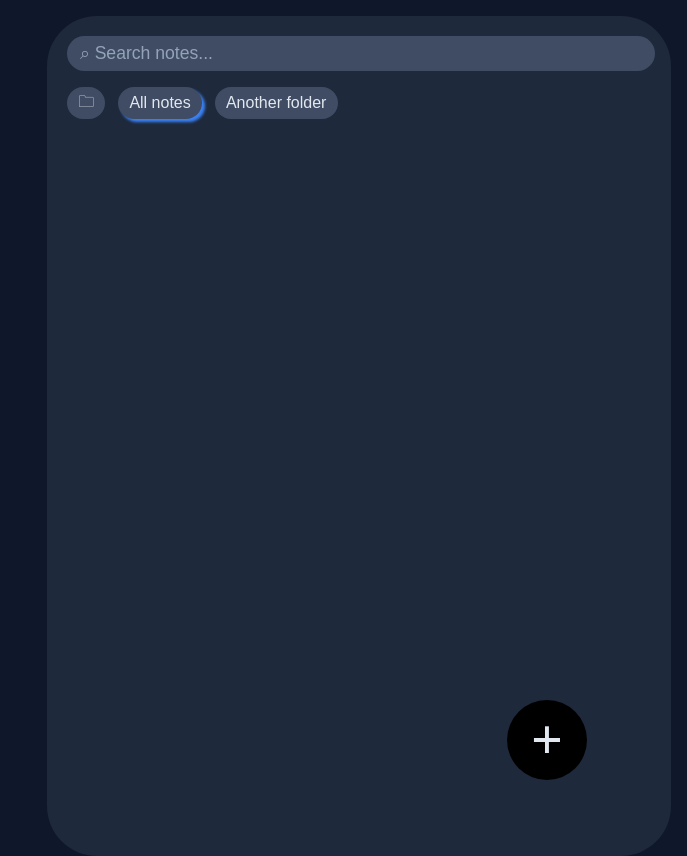
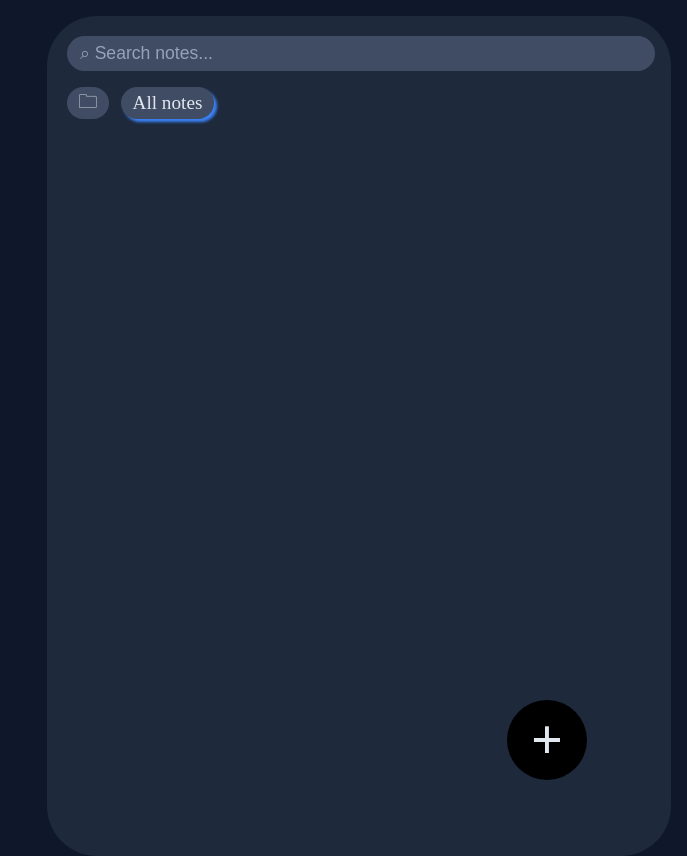
Before and after one commit to Elisabeth039/Dev-dashboard, a React (Vite) app: page / in a window 1280 px wide. Shown: the whole page, without its empty margins (593-1280 px from the left). Built offline with nearby package versions, Linux system fonts and the light colour scheme.

Commit message:
feat: add notes system with folders and persistence
- localStorage for notes and folders
- create, edit, delete, and move notes
- create and delete folders

```diff
--- a/src/App.jsx
+++ b/src/App.jsx
@@ -1,15 +1,30 @@
-import { useState } from 'react';
+import { useState, useEffect } from 'react';
 import './App.css';
 import Folders from './components/Folders.jsx';
 import Notes from './components/Notes.jsx';
 
 function App () {
-    const [folders, setFolders] = useState([
-        {id: 1, name: 'All notes'},
-        {id: 2, name: 'Another folder'}
-    ]);
+    const [folders, setFolders] = useState(() => {
+        const savedFolders = localStorage.getItem('folders')
+        return savedFolders
+        ? JSON.parse(savedFolders)
+        : [{id: 1, name: 'All notes'}]
+    });
 
-    const [activeFolder, setActiveFolder] = useState("All notes");
+    useEffect(() => {
+        localStorage.setItem('folders', JSON.stringify(folders));
+    }, [folders]);
+
+    const [notes, setNotes] = useState(() =>{
+        const savedNotes = localStorage.getItem('notes');
+        return savedNotes ? JSON.parse(savedNotes) : [];
+    });
+
+    useEffect(() => {
+        localStorage.setItem('notes', JSON.stringify(notes));
+    }, [notes])
+
+    const [activeFolder, setActiveFolder] = useState(1);
 
     return(
         <div className='main-content'>
@@ -22,6 +37,10 @@ function App () {
             />
             <Notes
                 activeFolder={activeFolder}
+                folders={folders}
+                setFolders={setFolders}
+                notes={notes}
+                setNotes={setNotes}
             />
           </div>
         </div>
--- a/src/components/Folders.jsx
+++ b/src/components/Folders.jsx
@@ -20,28 +20,22 @@ export default function Folders ({ folders, setFolders, activeFolder, setActiveF
         setIsOpen(false);
     };
 
+    const deleteFolder = (id) =>{
+        setFolders(prev => prev.filter(folder => folder.id !== id));
+        setNotes(prev => prev.filter(n => n.folder !== id));
+      if (id === activeFolder) {
+        setActiveFolder(1);
+      }
+    };
+
     return(
         <div className='folders-container'>
             <input
             type='text' placeholder=' ⌕ Search notes...' className='search'>
             </input>
             <div className='folders'>
-                <button
-                 onClick={() => setIsOpen(true)}
-                 className='pill'
-                 >🗀</button>
-                {folders.map(folder =>(
-                    <button key={folder.id} className={`pill ${
-                        activeFolder === folder.name ? "active" : ""
-                    }`}
-                    onClick={() => setActiveFolder(folder.name)}>
-                        {folder.name}
-                    </button>
-                ))}
-            </div>
-
-            { isOpen && (
-        <div className='add-folder-panel'>
+              { isOpen ? (
+        <div className='add-folder-pill'>
             <input
             type='text'
             value={input}
@@ -50,7 +44,25 @@ export default function Folders ({ folders, setFolders, activeFolder, setActiveF
             />
             <button className='add-folder' onClick={addFolder}>Add folder</button>
         </div>
-    )}
+            ) : (
+                <button
+                 onClick={() => setIsOpen(true)}
+                 className='pill'
+                 >🗀</button>
+            )}
+                {folders.map(folder =>(
+                  <div key={folder.id} className={`pill ${
+                        activeFolder === folder.id ? "active" : ""
+                    }`}>
+                    <p onClick={() => setActiveFolder(folder.id)} className='folder-btn'>
+                        {folder.name}
+                    </p>
+                    { folder.id !== 1 && (
+                    <button className='folder-close-btn' onClick={() => deleteFolder(folder.id)}>✕</button>
+                    )}
+                  </div>
+                ))}
+            </div>
         </div>
     )
 }
--- a/src/components/Notes.jsx
+++ b/src/components/Notes.jsx
@@ -2,34 +2,80 @@ import { useState, useEffect } from 'react';
 import '../App.css';
 import '../styles/Notes.css'
 
-export default function Notes({ activeFolder }) {
- const [notes, setNotes] = useState([])
+export default function Notes({ activeFolder, folders, notes, setNotes }) {
+
     const [noteTitle, setNoteTitle] = useState('');
     const [noteContent, setNoteContent] = useState ('');
     const [noteOpen, setNoteOpen] = useState (false);
+    const [selectedNote, setSelectedNote] = useState(null);
     const [menuOpen, setMenuOpen] = useState(false);
+    const [moveTo, setMoveTo] = useState(false);
 
     const addNote = () => {
-        const noteId = Date.now();
         if (noteTitle.trim() === '' && noteContent.trim() === '') {
             return setNoteOpen(false);
         };
+
+        if (selectedNote) {
+            setNotes (prev =>
+                prev.map(n =>
+                    n.id === selectedNote.id
+                    ? {...n, title: noteTitle, content: noteContent}
+                    : n
+                )
+            )
+        } else {
+
         const newNote = {
-            id: noteId,
+            id: Date.now (),
             title: noteTitle,
             content: noteContent,
             folder: activeFolder
         }
         setNotes (prev => [...prev, newNote]);
+    };
+
+        setSelectedNote(null);
         setNoteTitle('');
         setNoteContent('');
         setNoteOpen(false);
+        setMenuOpen(false);
     };
 
     const closeNote = () =>{
         setNoteOpen(false);
     };
 
+    const openNote = (note) =>{
+        setSelectedNote(note);
+        setNoteTitle(note.title);
+        setNoteContent(note.content);
+        setNoteOpen(true);
+    };
+
+    const deleteNote = () => {
+        if (selectedNote) {
+            setNotes(prev => prev.filter(note => note.id !== selectedNote.id));
+        }
+        setSelectedNote(null);
+        setNoteTitle('');
+        setNoteContent('');
+        setMenuOpen(false);
+        setNoteOpen(false);
+    };
+
+    const moveNote = (folderName) =>{
+        if (!selectedNote) return;
+        setNotes (prev =>
+            prev.map(n =>
+                n.id === selectedNote.id
+                    ? {...n, folder: folderName}
+                    : n
+            )
+        )
+        setMoveTo(false);
+        setMenuOpen(false);
+    }
     return(
         <div className='notes-section'>
                 { noteOpen ? (
@@ -45,11 +91,25 @@ export default function Notes({ activeFolder }) {
                 placeholder='Title'
                 className='note-title'
                 />
-                <button onClick={() => menuOpen ? setMenuOpen(false) : setMenuOpen(true)} className='three-dots'>⋮</button>
+                <button onClick={() => {
+                        setMenuOpen(prev => !prev);
+                        setMoveTo(false);
+                }} className='three-dots'>⋮</button>
                 {menuOpen && (
                 <div className='menu'>
-                    <button className='menu-btn'>Move to→</button>
-                    <button className='menu-btn'>Delete</button>
+                    <button className='menu-btn' onClick={() => setMoveTo(true)}>Move to→</button>
+                    <button className='menu-btn' onClick={deleteNote}>Delete</button>
+                </div>
+            )}
+                { moveTo && (
+                <div className='menu'>
+                    <p className='moveTo-text'>Move this note to...</p>
+                    {folders.map(folder =>(
+                      <button key={folder.id} className='menu-btn'
+                      onClick={() => moveNote(folder.id)}>
+                        {folder.name}
+                    </button>
+                ))}
                 </div>
             )}
               </div>
@@ -67,12 +127,12 @@ export default function Notes({ activeFolder }) {
                 <div className='note-list' >
                     {notes
                        .filter(note =>
-                           activeFolder === "All notes"
+                           activeFolder === 1
                               ? true
                               : note.folder === activeFolder
                        )
                        .map(note =>(
-                        <div key={note.id} className='note'>
+                        <div key={note.id} className='note' onClick={() => openNote(note)}>
                             <p>{note.title}</p>
                         </div>
                     ))}
--- a/src/styles/Folders.css
+++ b/src/styles/Folders.css
@@ -23,19 +23,22 @@
 .folders{
     display: flex;
     gap:0.8rem;
+    transition: all ease 4s;
 }
 
 .pill{
-    font-size: 1rem;
+    font-size: 1.2rem;
     display: flex;
+    gap: 15px;
     background-color: var(--cards);
     height: 2rem;
     margin-bottom: 1rem;
-    padding: 0.7rem;
+    padding: 0 0.7rem;
     border: none;
     border-radius: 20px;
     color: var(--text);
     align-items: center;
+    cursor: pointer;
 }
 
 .pill:hover{
@@ -48,13 +51,56 @@
     transition: all ease 0.2s;
 }
 
-.add-folder-panel {
-  position: absolute;
-  top: 0px;
-  right: 0px;
-  background: var(--cards);
-  padding: 10px;
-  border-radius: 10px;
-  display: flex;
-  gap: 8px;
+.folder-btn{
+    font-size: 1.2rem;
+    color: var(--text);
+    cursor: pointer;
 }
+
+.folder-close-btn{
+    background: none;
+    border: none;
+    outline: none;
+    font-size: 1rem;
+    color: var(--text);
+}
+
+.folder-close-btn:hover{
+    color: var(--yellow-highlight);
+    text-shadow: 1px 1px 7px var(--text);
+    scale: 1.2;
+}
+
+.add-folder-pill {
+    display: flex;
+    background-color: var(--cards);
+    height: 2rem;
+    margin-bottom: 1rem;
+    padding: 0 0.25rem;
+    border: none;
+    border-radius: 20px;
+    align-items: center;
+}
+
+.add-input{
+    font-size: 0.9rem;
+    background: none;
+    border: none;
+    border-radius: 10px;
+    outline: none;
+    color: var(--text);
+}
+
+.add-folder{
+    width: 5rem;
+    height: 1.5rem;
+    background:none;
+    color: var(--text);
+    border: 2px solid var(--highlight);
+    border-radius: 10px;
+}
+
+.add-folder:hover{
+    background-color: var(--hover);
+    box-shadow: inset 2px 2px 2px var(--highlight);
+}
--- a/src/styles/Notes.css
+++ b/src/styles/Notes.css
@@ -128,6 +128,7 @@
     display: flex;
     flex-direction: column;
     gap:0.5rem;
+    cursor: pointer;
 }
 
 .menu-btn{
@@ -138,11 +139,16 @@
     box-shadow: 2px 2px 2px var(--highlight);
     border: 1px solid var(--highlight);
     border-radius: 10px;
+    cursor: pointer;
 }
 
 .menu-btn:hover{
     background-color: var(--hover);
     box-shadow: inset 2px 2px 2px var(--highlight);
+}
+
+.moveTo-text{
+    color: var(--text);
 }
 
 .note-content{
```
